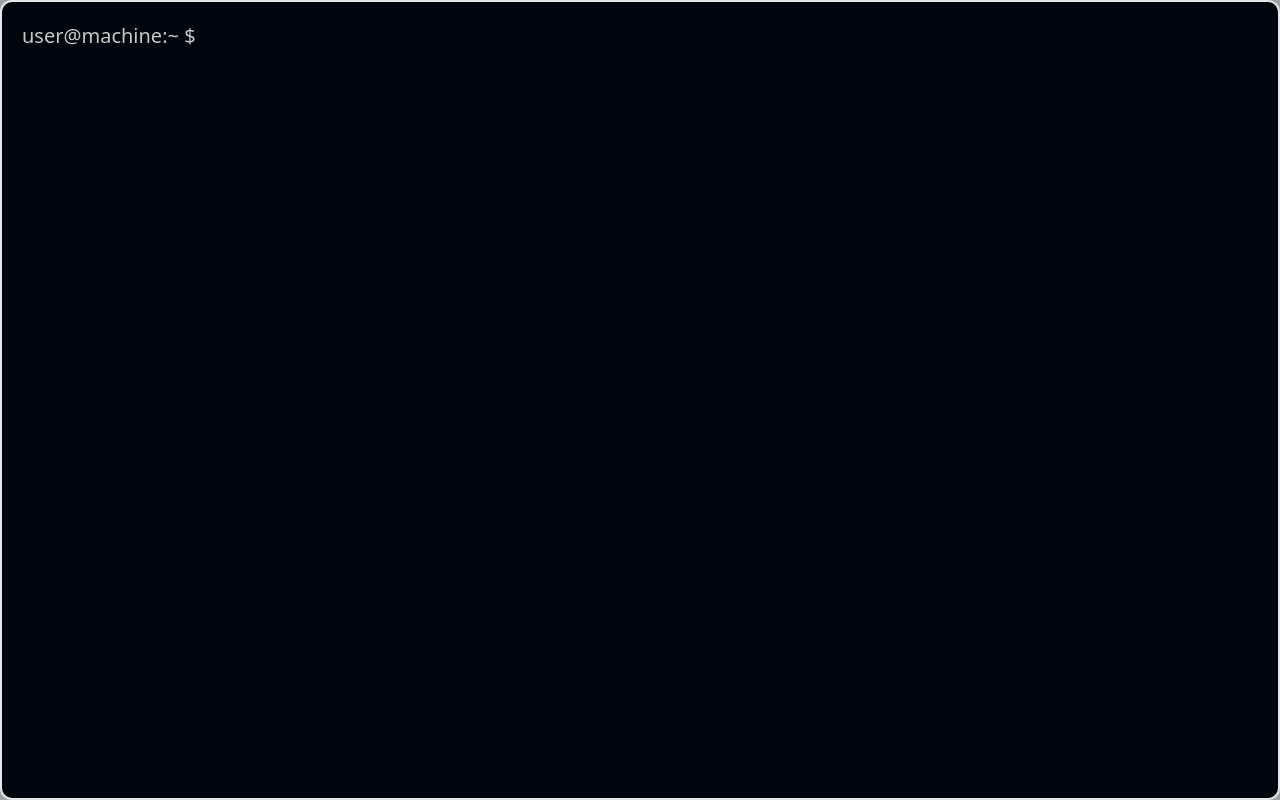
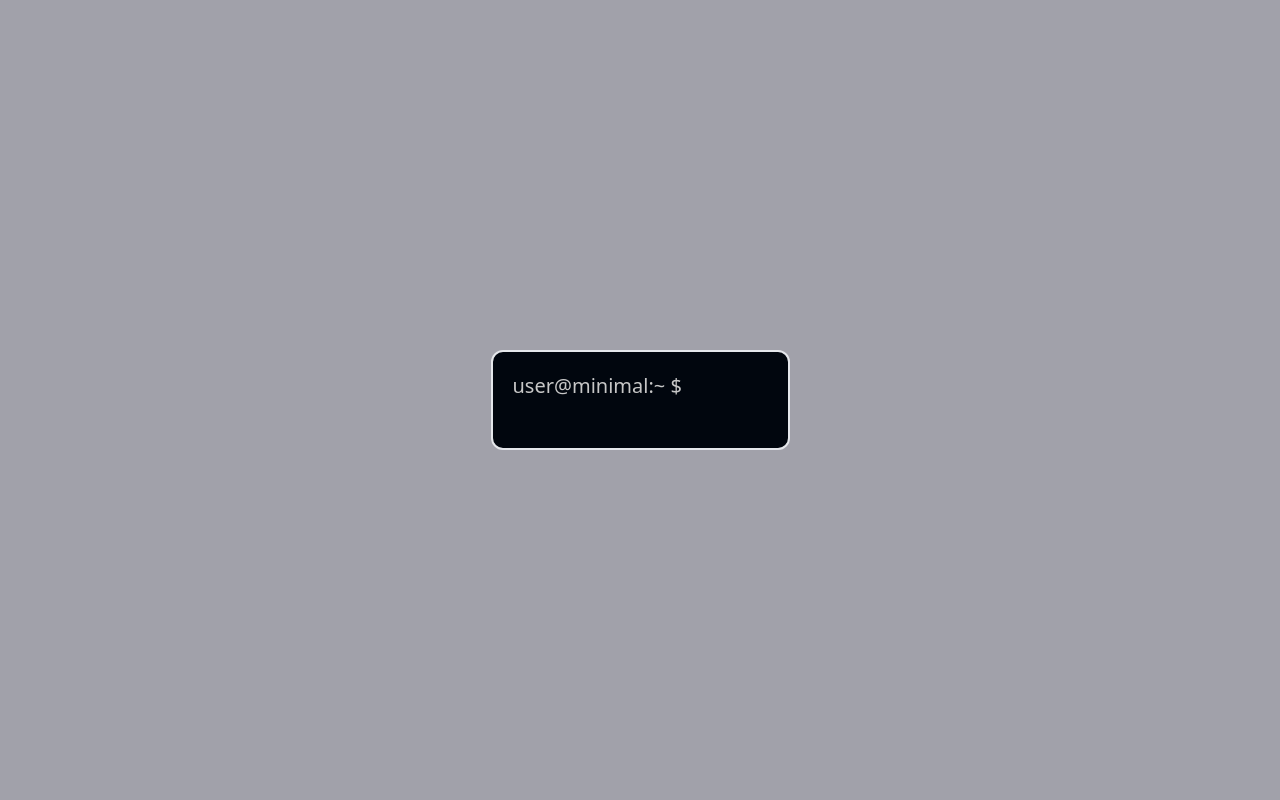
Before and after one commit to abgblanc0/minimal, a React (Vite) app in the folder front/: page / in a window 1280 px wide. Built offline with nearby package versions, Linux system fonts and the light colour scheme; the HTML template or start-up script is replaced by a standard one.

Commit message:
feat: minimal

```diff
--- a/front/src/components/Terminal.tsx
+++ b/front/src/components/Terminal.tsx
@@ -1,5 +1,6 @@
 import { KeyboardEvent, useState, ChangeEvent } from "react";
 import commands from "../utils/commands";
+
 interface TerminalProps {
   terminals: number;
   setTerminals: (num: number) => void;
@@ -9,7 +10,7 @@ export default function Terminal({
   terminals,
   setTerminals,
 }: TerminalProps) {
-  const prefix = "user@machine:~ $ ";
+  const prefix = "user@minimal:~ $ ";
   const [text, setText] = useState(prefix);
   const handleChange = (event: ChangeEvent<HTMLTextAreaElement>) => {
     setText(event.target.value);
@@ -46,7 +47,7 @@ export default function Terminal({
   return (
     <textarea
       value={text}
-      className="m-5 p-5 w-full h-full text-white bg-black border-2 rounded-xl focus:outline-none resize-none"
+      className="m-5 p-5 grow text-white bg-black border-2 rounded-xl focus:outline-none resize-none"
       onKeyDown={handleKeyDown}
       onChange={handleChange}
       spellCheck={false}
```
